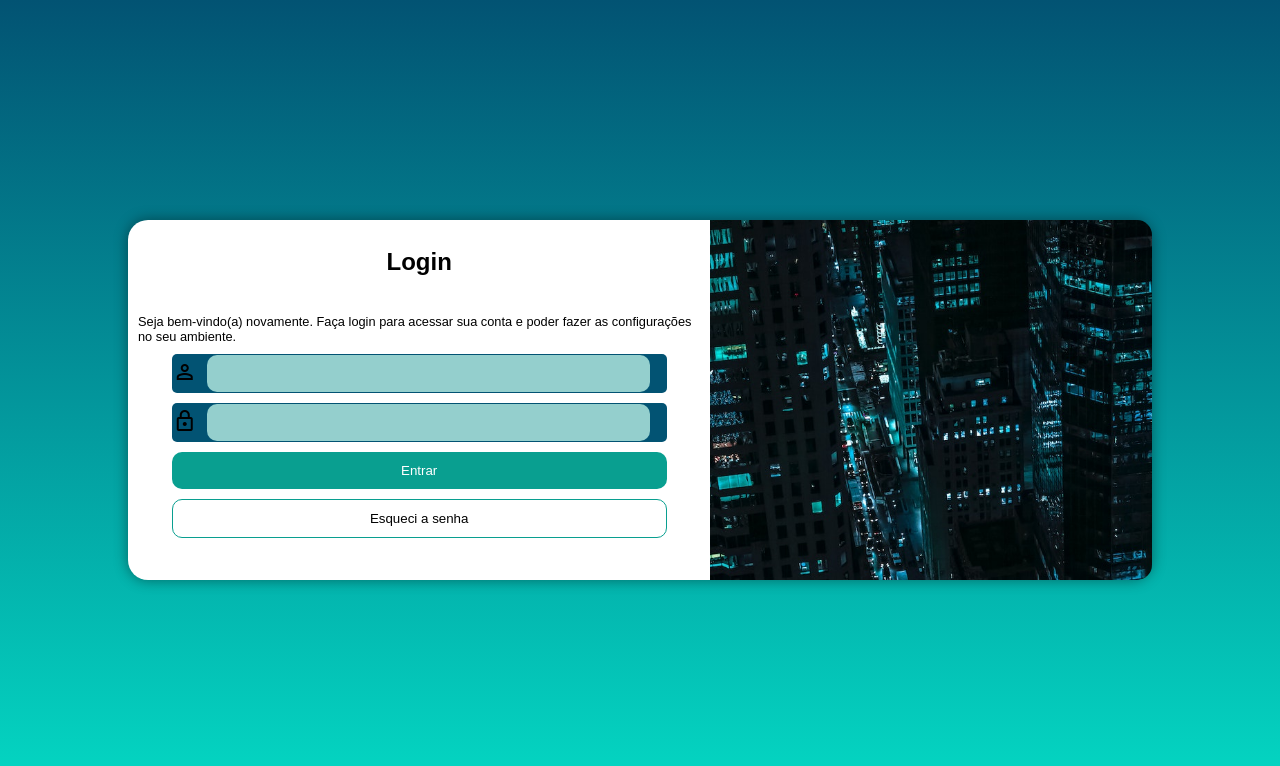
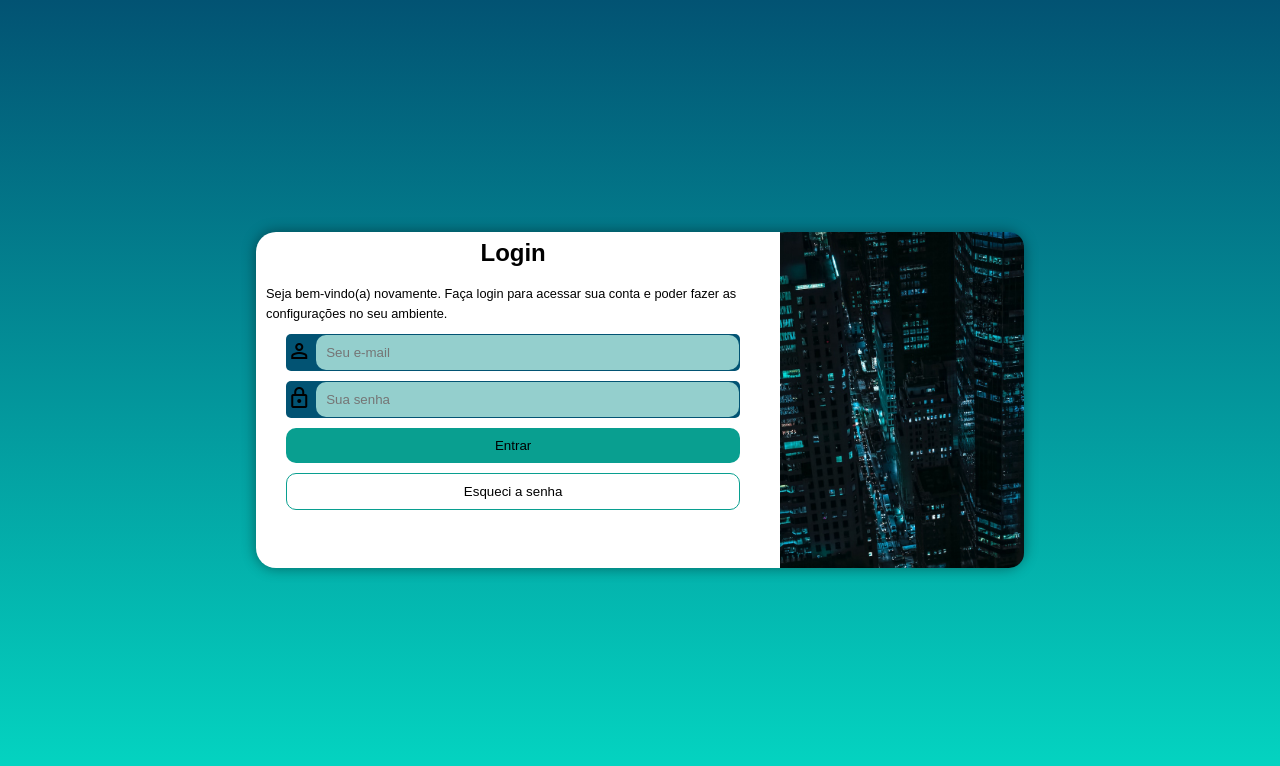
Before and after one commit to Yan0liveir/projeto_login, a plain HTML site: page index.html in a window 1280 px wide. Drawn offline with nearby package versions, Linux system fonts and the light colour scheme.

Commit message:
atualizações projeto login

```diff
--- a/estilos/media-queries.css
+++ b/estilos/media-queries.css
@@ -2,97 +2,38 @@
 
 @media screen and (min-width:768px) and (max-width:992px) {
 
+    /*TELA DE TABLET*/
     body{
-        background-image: linear-gradient(to bottom, #025373,#04D9C4);
+        background-image: linear-gradient(to bottom,#025373,#04D9C4);
     }
     main{
-        height:30vh ;
-        width:80vw;
-        display: flex;
+        width: 80vw;
+        height: 300px;
+        flex-direction: row;
     }
     main h1{
-        padding-top: 5%;
-    }
-    main p{
-        line-height: normal;
+        padding: 5px;
     }
     #imagem{
-        width: 37%;
         height: 100%;
+        width: 40%;
         border-radius: 15px 0px 0px 15px;
     }
-    #segundo{
-        display: flex;
-        flex-direction: column;
-    }
-    form{
-        padding: 0px;
-        width: 100%;
-        display: flex;
-        flex-direction: column;
-        justify-content: center;
-    }
-    form div{
-        align-self: center;
-        width: 85%;
-    }
-    input{
-        width: 90%;
-    }
-    #botoes{
-        display: flex;
-        flex-direction: column;
-        align-items: center;
-    }
-    #botoes input{
-        width: 100%;
-    }
 }
-@media screen and (min-width:992px) {
+ @media screen and (min-width:992px){
     body{
-        background-image: linear-gradient(to bottom, #025373,#04D9C4);
+        background-image: linear-gradient(to bottom,#025373,#04D9C4);
     }
     main{
-        height:45vh ;
-        width:80vw;
-        display: flex;
         flex-direction: row-reverse;
+        width: 60vw;
     }
     main h1{
-        padding: 30px;
-    }
-    main p{
-        line-height: normal;
+        padding: 9px;
     }
     #imagem{
-        width: 50%;
-        height: 100%;
+        height: 21em;
+        width: 20em;
         border-radius: 0px 15px 15px 0px;
     }
-    #segundo{
-        display: flex;
-        flex-direction: column;
-    }
-    form{
-        padding: 0px;
-        width: 100%;
-        display: flex;
-        flex-direction: column;
-        justify-content: center;
-    }
-    form div{
-        align-self: center;
-        width: 85%;
-    }
-    input{
-        width: 90%;
-    }
-    #botoes{
-        display: flex;
-        flex-direction: column;
-        align-items: center;
-    }
-    #botoes input{
-        width: 100%;
-    }
-}
+ }
--- a/estilos/style.css
+++ b/estilos/style.css
@@ -18,14 +18,14 @@ body{
 }
 main{
     background-color: var(--brancoPadrao);
-    width: 67vw;
+    width: 65vw;
     border-radius: 20px;
     box-shadow: 0px 0px 13px 1px rgba(0, 0, 0, 0.381);
-
+    display: flex;
+    flex-direction: column;
+    gap: 10px;
 }
 main h1{
-    text-align: center;
-    padding:10px;
     font-size: 1.5em;
     font-weight: bolder;
 }
@@ -34,8 +34,17 @@ main p{
     padding: 10px;
     font-size: .8em;
 }
+#segundo{
+    display: flex;
+    flex-direction: column;
+    align-items: center;
+}
 form{
     padding: 0px 5px 51px 5px;
+    width: 100%;
+    display: flex;
+    flex-direction: column;
+    align-items: center;
 }
 .informacoes{
     background-color:var(--cor1);
@@ -43,20 +52,25 @@ form{
     border-radius: 5px;
     display: flex;
     align-items: center;
-    gap: 10px;
+    gap:5px;
     padding: 1px;
+    width: 90%;
+
 
 }
 input{
     width: 100%;
-    padding: 11px;
+    padding: 10px;
     border-radius: 10px;
     border: none;
     background-color:var(--cor_input);
 }
+#botoes{
+    color: white;
+    width: 90%;
+}
 #botao{
     background-color: var(--cor_botao);
-    color: white;
     margin-bottom: 10px;
 }
 #botao2{
--- a/index.html
+++ b/index.html
@@ -20,11 +20,11 @@
             <form action="#" method="post">
                 <div class="informacoes">
                     <label for="email"><span class="material-symbols-outlined">person</span></label>
-                    <input type="email" name="email" id="email">
+                    <input type="email" name="email" id="email" placeholder="Seu e-mail">
                 </div>
                 <div class="informacoes">
                     <label for="senha"><span class="material-symbols-outlined">lock</span></label>
-                    <input type="password" name="senha" id="senha">
+                    <input type="password" name="senha" id="senha" placeholder="Sua senha">
                 </div>
                 <div id="botoes">
                     <input type="submit" value="Entrar" id="botao">
```
